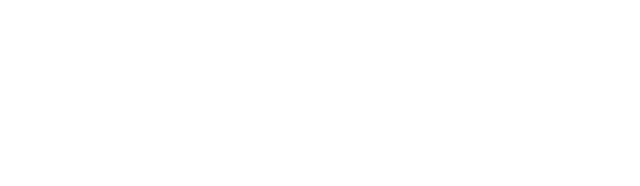
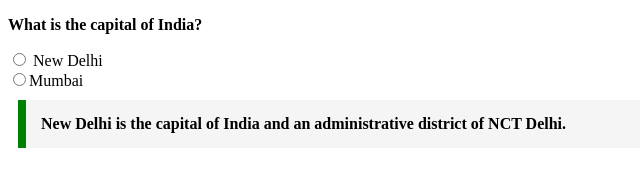
Before and after one commit to acciojob/trivia-Ankit120395, a website: page main.html in a window 1280 px wide. Shown: the whole page, without its empty margins (0-640 px from the left). Drawn offline with Linux system fonts and the light colour scheme.

Commit message:
created a submission

```diff
--- a/main.html
+++ b/main.html
@@ -7,7 +7,13 @@
 </head>
 
 <body>
-	<!-- the entire body must be written by student -->
+	<p><b>What is the capital of India?</b></p>
+	<input type="radio" id="place" value="New Delhi">
+	<label for="place">New Delhi</label>
+	<br>
+	<input type="radio" id="place1" value="Mumbai"
+		<label for="place1">Mumbai</label>
+	<blockquote style="max-width: 600px; margin: 10px; padding: 15px; border-left: 8px solid green; background-color: whitesmoke; font-weight: bold;">New Delhi is the capital of India and an administrative district of NCT Delhi.</blockquote>
     <script type="text/javascript" src="./script.js">
 </script>
 
```
